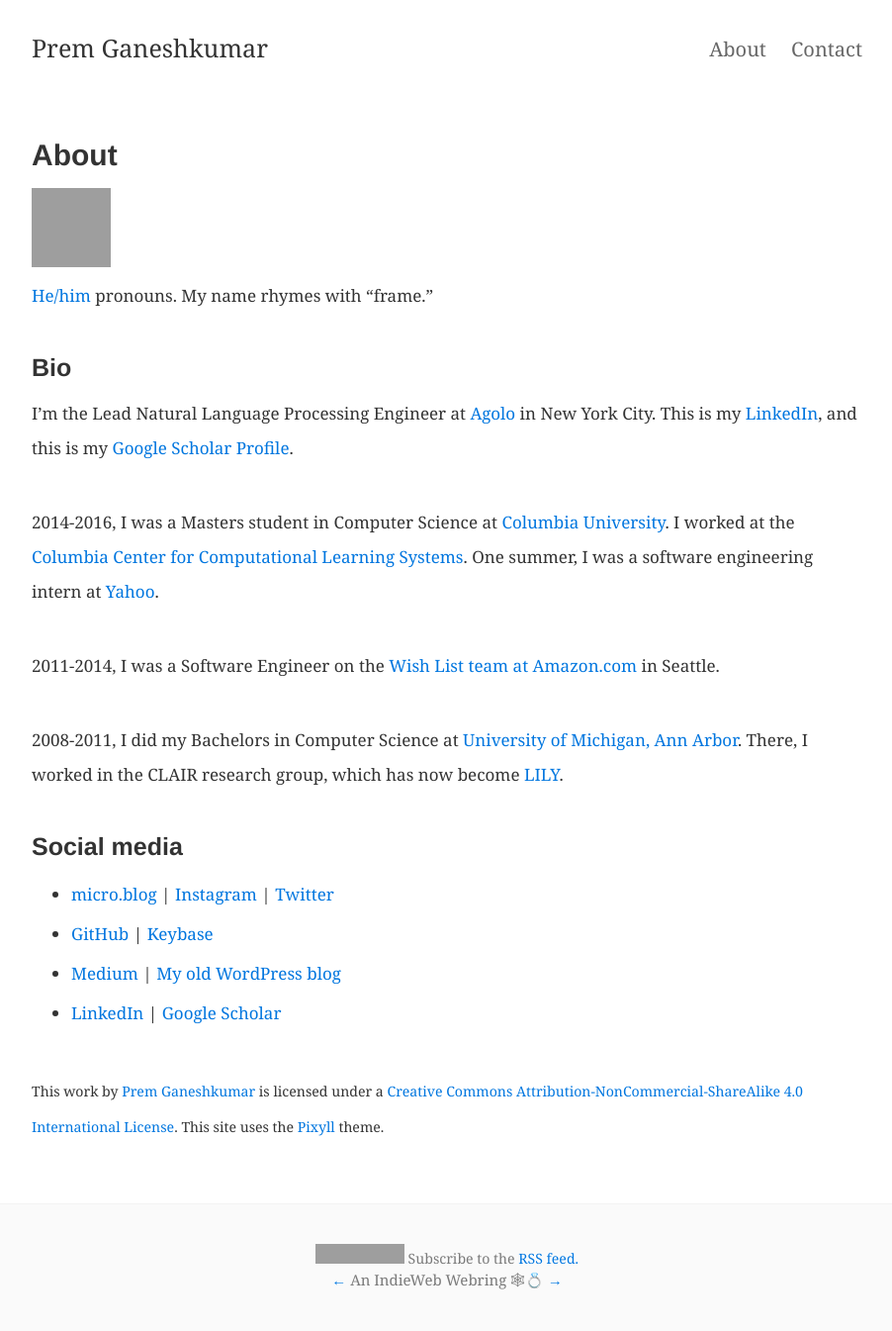
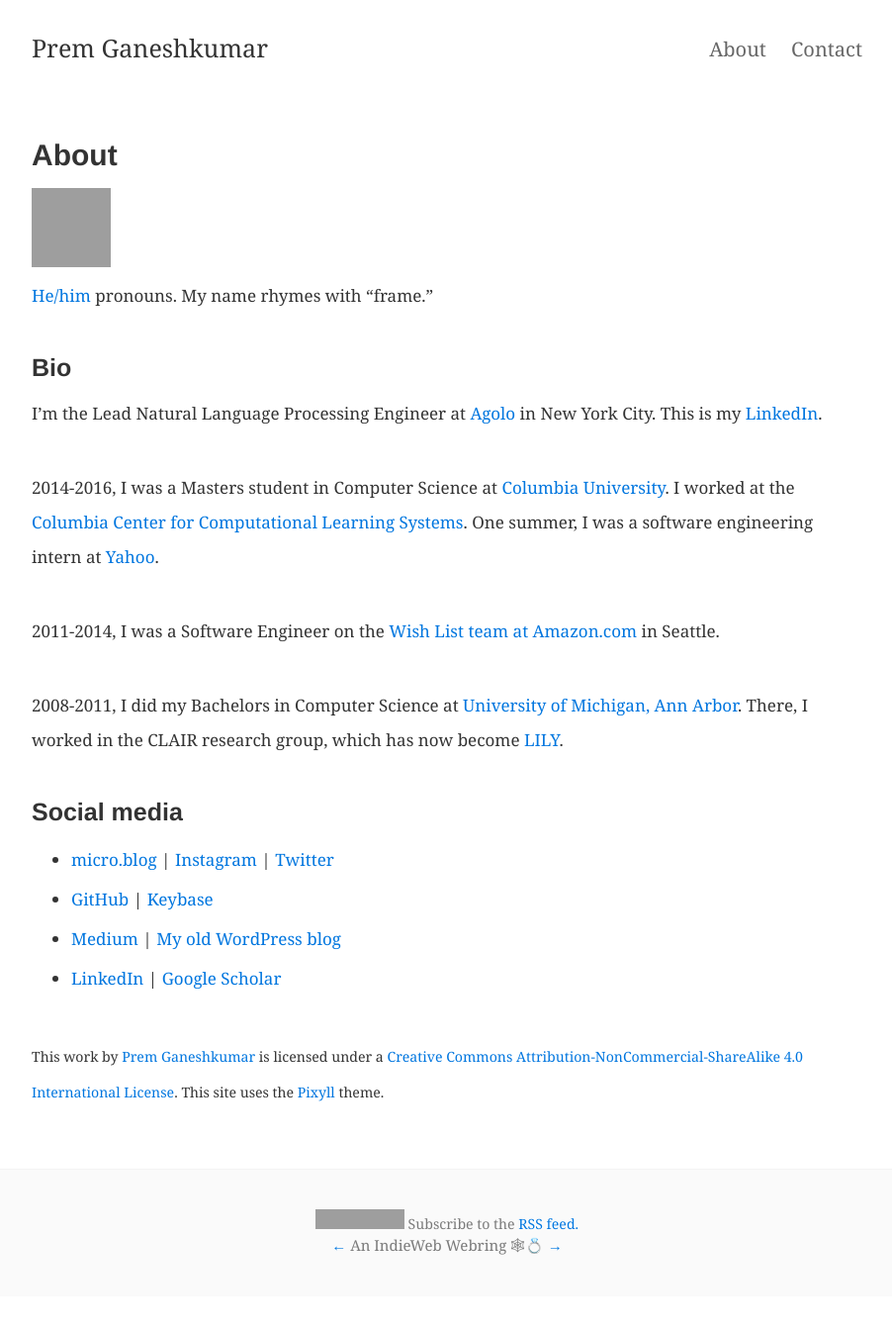
Before and after one commit to premgane/premgane.github.io, a Jekyll site: the page built from about.md, in a window 1280 px wide. Shown: the whole page at 99% size, without its empty margins (188-1090 px from the left). Built offline with Jekyll 4.4.1, drawn with Linux system fonts in a browser that asks for light colours; after the commit the page ends 1310 px from its top, so only the background shows below that; grey boxes are pictures that could not be loaded.

Commit message:
Remove Scholar link at top

```diff
--- a/about.md
+++ b/about.md
@@ -11,7 +11,7 @@ tags: about
 
 ### Bio
 
-I'm the Lead Natural Language Processing Engineer at [Agolo](http://agolo.com/) in New York City. This is my <a href="http://www.linkedin.com/in/pgkmr" rel="me">LinkedIn</a>, and this is my <a href="https://scholar.google.com/citations?hl=en&view_op=list_works&gmla=AJsN-F41alnNFrAO2zZnC_j5WPd8xSWpQaKHGifWWgg6Z2WYJjM_OXHErXWEY-eFY-84Wv8XYKEJRjSnUSvBviRaDAfpPr5ESQ&user=ewXjGD4AAAAJ" rel="me">Google Scholar Profile</a>.
+I'm the Lead Natural Language Processing Engineer at [Agolo](http://agolo.com/) in New York City. This is my <a href="http://www.linkedin.com/in/pgkmr" rel="me">LinkedIn</a>.
 
 2014-2016, I was a Masters student in Computer Science at [Columbia University](http://columbia.edu/). I worked at the [Columbia Center for Computational Learning Systems](https://www.cs.columbia.edu/areas/speech/). One summer, I was a software engineering intern at [Yahoo](https://www.yahoo.com/).
 
```
Also changed, not shown: 1 other file.
